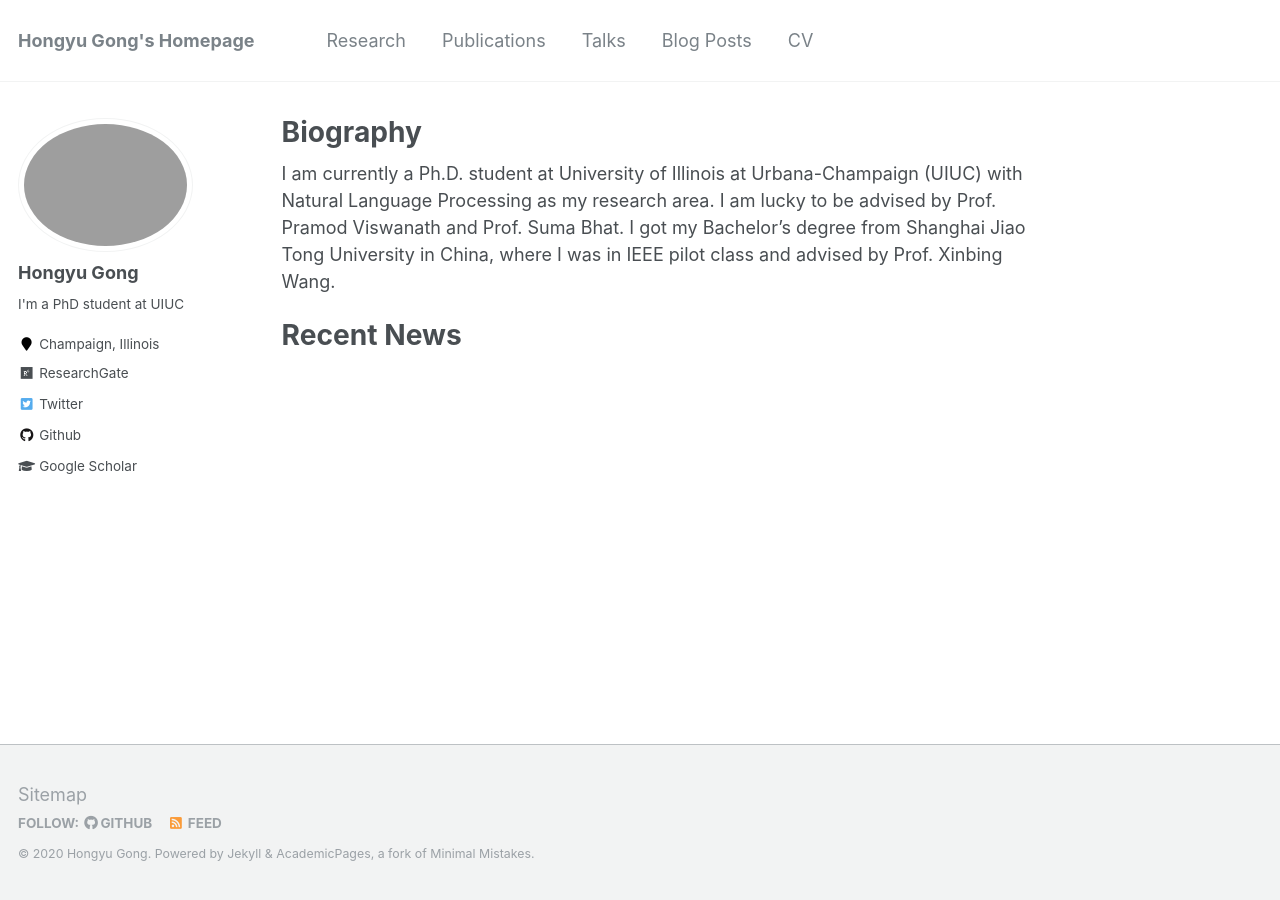
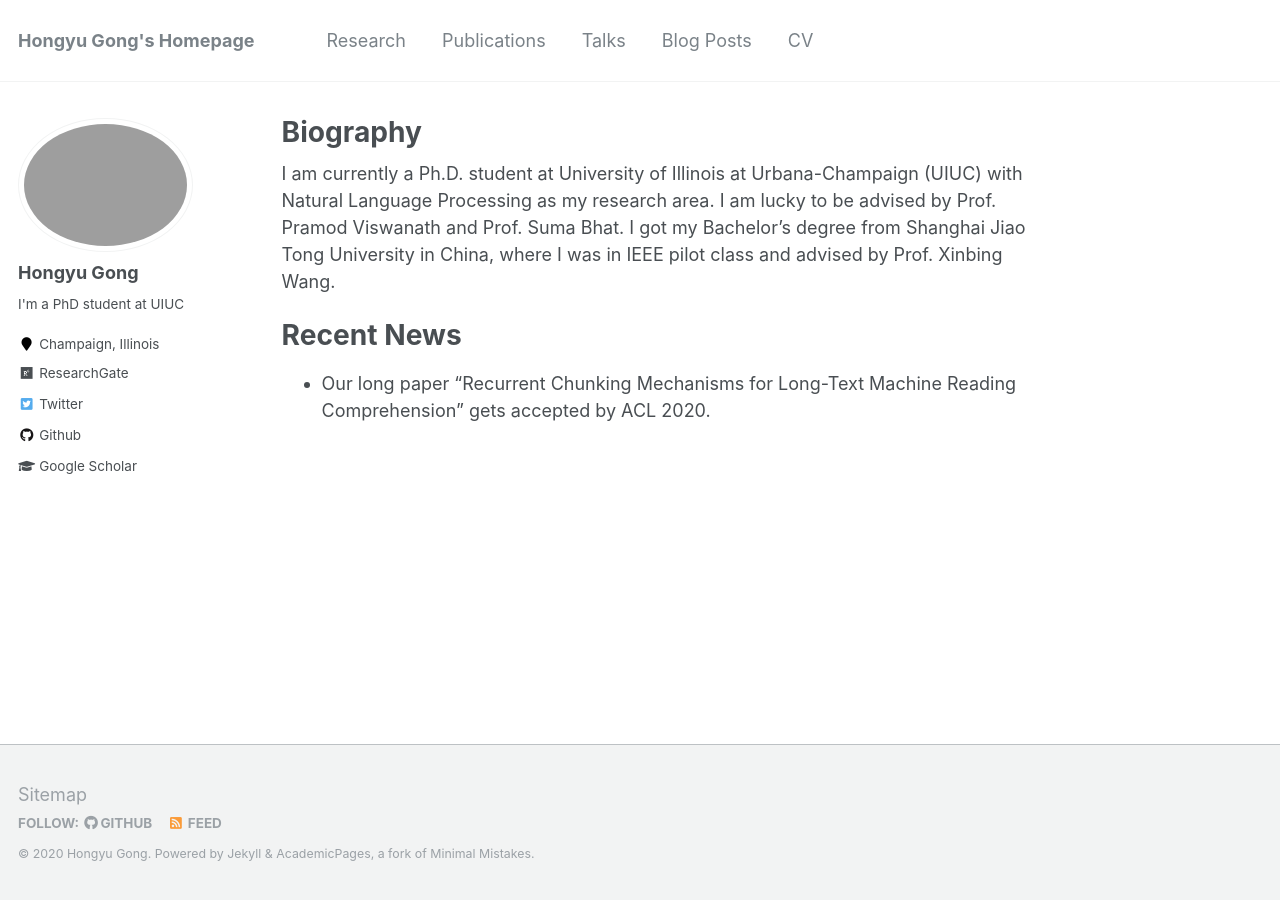
Before and after one commit to HongyuGong/HongyuGong.github.io, a Jekyll site: the page built from _pages/about.md, in a window 1280 px wide. Built offline with Jekyll 4.4.1, drawn with Linux system fonts in a browser that asks for light colours.

Commit message:
Update about.md

```diff
--- a/_pages/about.md
+++ b/_pages/about.md
@@ -13,3 +13,4 @@
 
 Recent News
 ======
+* Our long paper "Recurrent Chunking Mechanisms for Long-Text Machine Reading Comprehension" gets accepted by ACL 2020.
```
